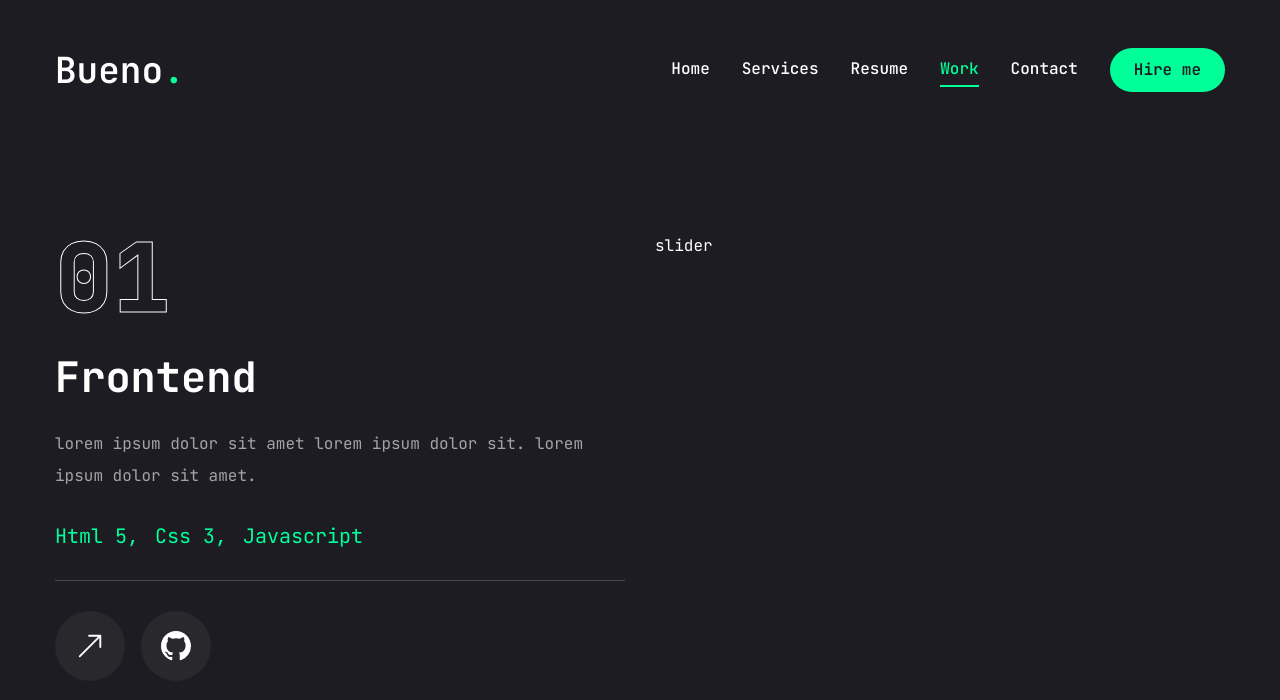
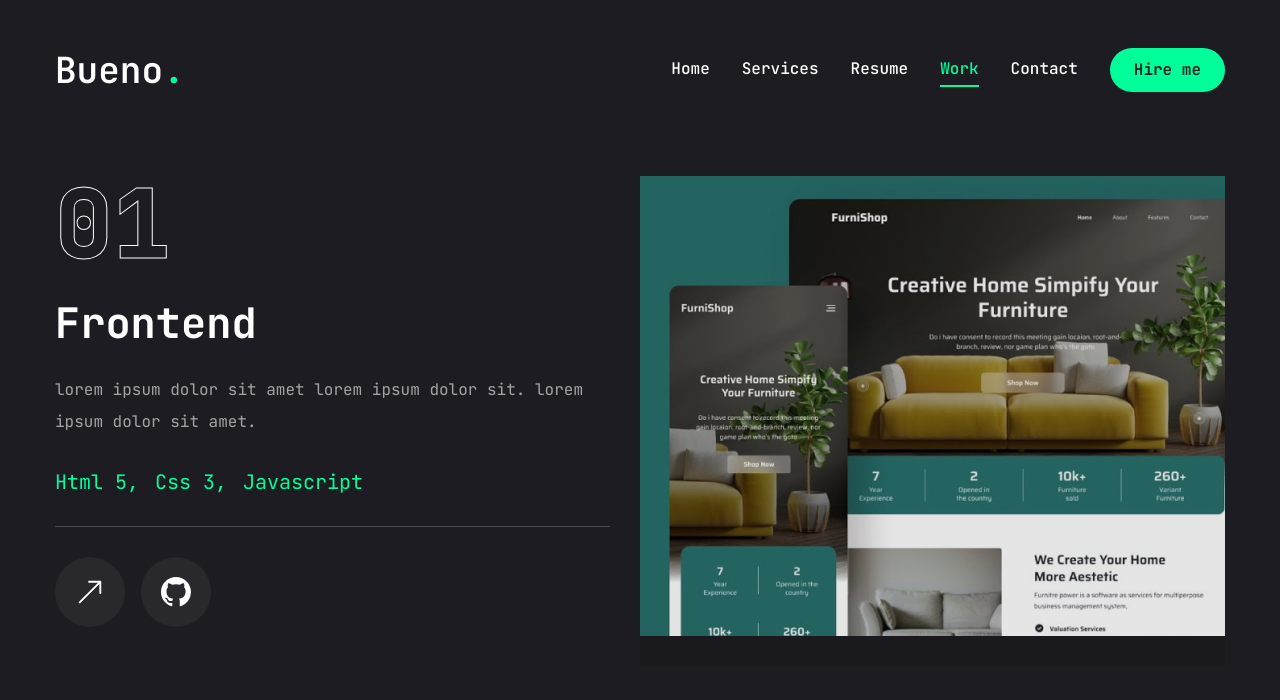
Before and after one commit to buenodevv/bueno-portfolio, a Next.js app: page /work in a window 1280 px wide. Shown: the top 700 px of the page. Built offline with nearby package versions, Linux system fonts and the light colour scheme.

Commit message:
feat: slider projects added

```diff
--- a/app/work/page.jsx
+++ b/app/work/page.jsx
@@ -6,7 +6,12 @@ import React, { useState } from "react";
 import { Swiper, SwiperSlide } from "swiper/react";
 import "swiper/css";
 
-import { BsArrowDownRight, BsArrowUp, BsArrowUpRight, BsGithub } from "react-icons/bs";
+import {
+  BsArrowDownRight,
+  BsArrowUp,
+  BsArrowUpRight,
+  BsGithub,
+} from "react-icons/bs";
 
 import {
   Tooltip,
@@ -55,10 +60,20 @@ const projects = [
 
 function Work() {
   const [projec, setProject] = useState(projects[0]);
+
+  const handleSlideChange = (swiper) => {
+    // Get the current slide index
+    const currentIndex = swiper.activeIndex;
+    // Update the project state with the current slide index
+    setProject(projects[currentIndex]);
+  };
   return (
     <motion.div
       initial={{ opacity: 0 }}
-      animate={{ opacity: 1 }}
+      animate={{
+        opacity: 1,
+        transition: { delay: 2.4, duration: 0.4, ease: 'easeIn' }
+      }}
       className="min-h-[80vh] flex flex-col justify-center py-12 xl:py-0"
     >
       <div className="container mx-auto">
@@ -70,7 +85,9 @@ function Work() {
                 {projec.num}
               </div>
               {/* project category */}
-              <h2 className="text-[42px] font-bold leading-none text-white group-hover:text-rb-hover transition-all duration-500 capitalize">{projec.category}</h2>
+              <h2 className="text-[42px] font-bold leading-none text-white group-hover:text-rb-hover transition-all duration-500 capitalize">
+                {projec.category}
+              </h2>
               {/* project description */}
               <p className="text-white/60">{projec.description}</p>
               {/* stack */}
@@ -81,7 +98,7 @@ function Work() {
                       {stack.name}
                       {index !== projec.stack.length - 1 && ","}
                     </li>
-                  )
+                  );
                 })}
               </ul>
               {/* border */}
@@ -117,7 +134,38 @@ function Work() {
               </div>
             </div>
           </div>
-          <div className="w-full xl:w-[50%]">slider</div>
+          <div className="w-full xl:w-[50%]">
+            <Swiper
+              spaceBetween={30}
+              slidesPerView={1}
+              className="xl:h-[520px] mb-12"
+              onSlideChange={handleSlideChange}
+            >
+              {projects.map((project, index) => {
+                return (
+                  <SwiperSlide key={index} className="w-full">
+                    <div className="h-[460px] relative-group flex justify-center top-0 bottom-0 items-center bg-pink-50/20">
+                      {/* overlay */}
+                      <div className="absolute w-full h-full bg-black/10 group-hover:bg-black/50 z-10">
+
+                      </div>
+                      {/* image */}
+                      <div className="w-full h-full relative">
+                        <Image
+                          src={project.image}
+                          alt={project.title}
+                          fill
+                          className="object-cover"
+                        />
+                      </div>
+                    </div>
+                  </SwiperSlide>
+                );
+              })}
+              {/* slid buttons */}
+
+            </Swiper>
+          </div>
         </div>
       </div>
     </motion.div>
--- /dev/null
+++ b/components/WorkSliderBtns.jsx
@@ -0,0 +1,9 @@
+import React from 'react'
+
+function WorkSliderBtns() {
+  return (
+    <div>WorkSliderBtns</div>
+  )
+}
+
+export default WorkSliderBtns
```
